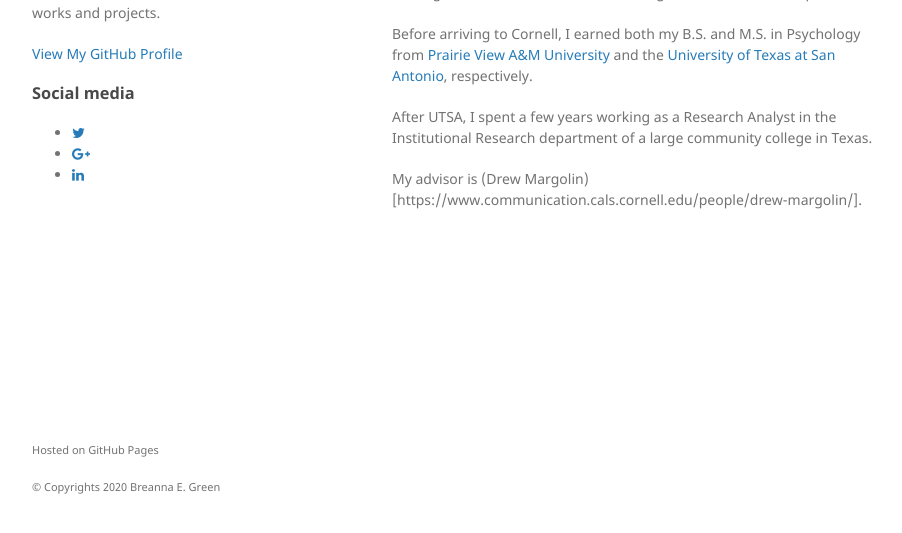
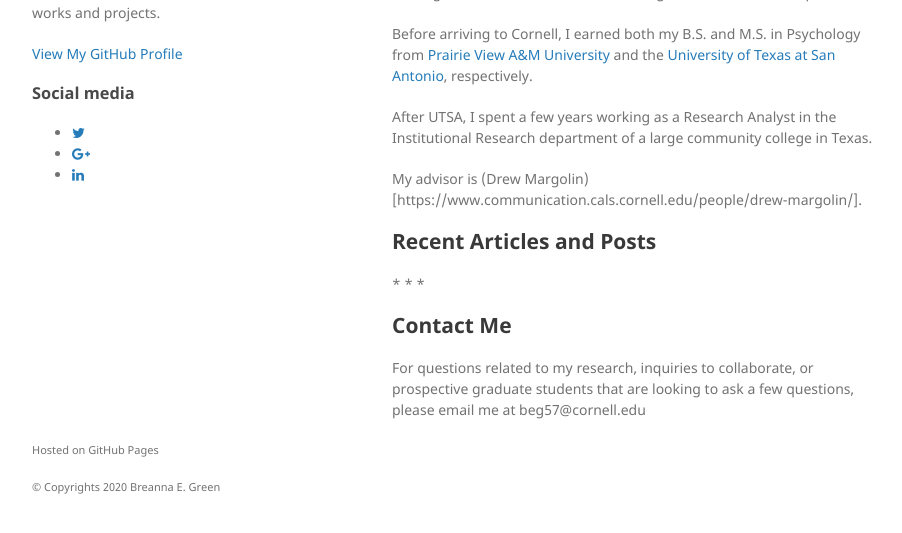
Before and after one commit to bregreen/bregreen.github.io, a Jekyll site: the page built from index.md, in a window 1280 px wide, cut to the strip 335-868 px from the top of the page. Shown: the whole strip, without its empty margins (178-1080 px from the left). Built offline with Jekyll 4.4.1, drawn with Linux system fonts in a browser that asks for light colours.

Commit message:
Update index.md

```diff
--- a/index.md
+++ b/index.md
@@ -21,3 +21,16 @@ Before arriving to Cornell, I earned both my B.S. and M.S. in Psychology from [P
 After UTSA, I spent a few years working as a Research Analyst in the Institutional Research department of a large community college in Texas.
 
 My advisor is (Drew Margolin)[https://www.communication.cals.cornell.edu/people/drew-margolin/].
+
+
+
+
+## Recent Articles and Posts
+
+*
+*
+*
+
+
+## Contact Me
+For questions related to my research, inquiries to collaborate, or prospective graduate students that are looking to ask a few questions, please email me at beg57@cornell.edu
```
